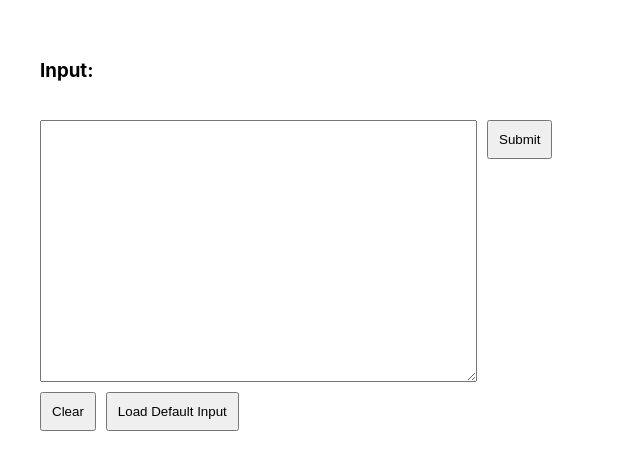
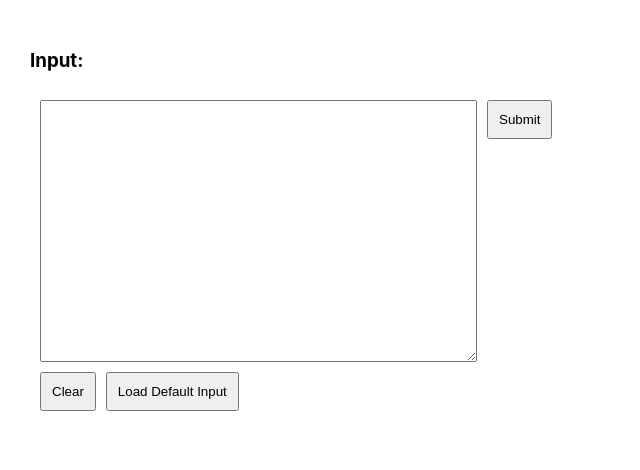
Before and after one commit to banzaiMimic/teleporter-gart, a React (Create React App) app: page / in a window 1280 px wide. Shown: the top 470 px of the page, without its empty margins (0-640 px from the left). Built offline with nearby package versions, Linux system fonts and the light colour scheme.

Commit message:
removing padding from h3 elements

```diff
--- a/src/App.css
+++ b/src/App.css
@@ -30,3 +30,7 @@ ul {
   padding:0;
   color: blue;
 }
+
+h3 {
+  padding: 0;
+}
```
